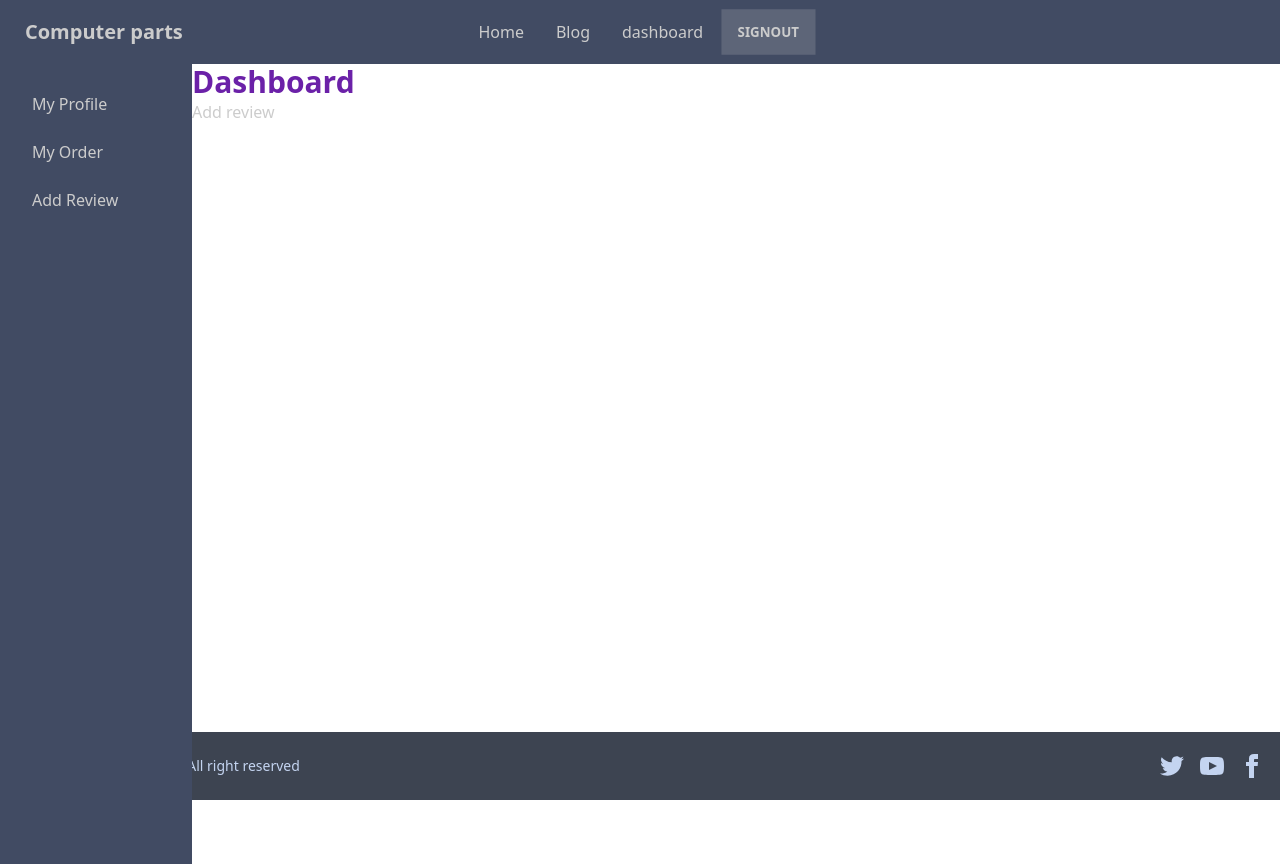
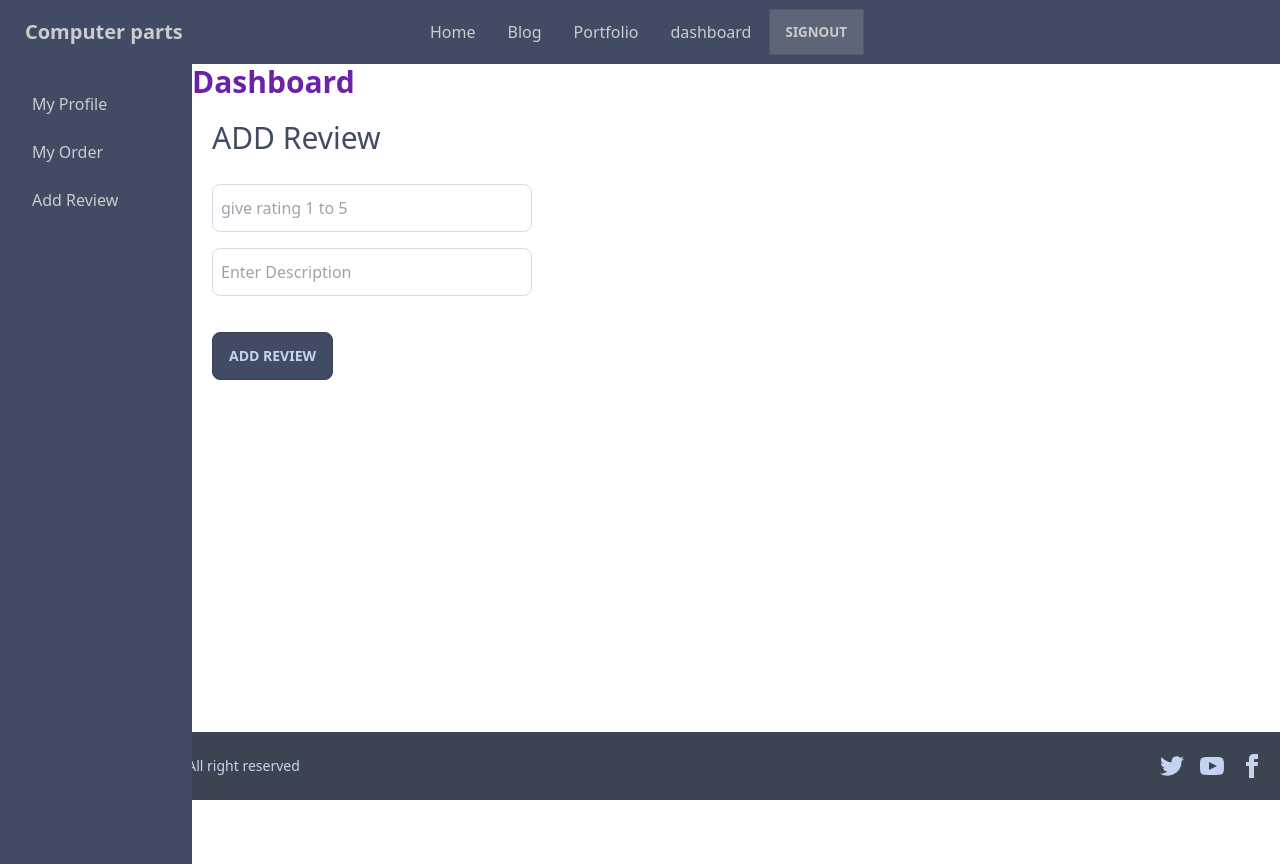
Before and after one commit to abdurraihan/computer-world-client-a12, a React (Create React App) app: page /dashboard/addreview in a window 1280 px wide. Built offline with nearby package versions, Linux system fonts and the light colour scheme; no server answers; sample sign-in values are in the browser's storage.

Commit message:
after do review

```diff
--- a/src/App.js
+++ b/src/App.js
@@ -22,10 +22,11 @@ import NotFound from './Shared/NotFound';
 import Blog from './Page/Blog/Blog';
 import MakeAdmin from './Page/Dashboard/MakeAdmin';
 import AddProducts from './Page/Dashboard/AddProducts'
+import Portfolio from './Page/Portfolio/Portfolio';
 
 function App() {
   return (
-    <div >
+    <div  >
      <Header></Header>
 
 
@@ -61,7 +62,7 @@ function App() {
 
 
 
-
+          <Route path='/portfolio' element={<Portfolio></Portfolio>}></Route>
 
        <Route path='/login' element={<Login></Login>}></Route>
        <Route path='/signup' element={<SignUp></SignUp>}></Route>
--- a/src/Page/Dashboard/AddReview.js
+++ b/src/Page/Dashboard/AddReview.js
@@ -1,10 +1,95 @@
-import React from 'react';
+
+import React, { useState }   from 'react';
+import { toast } from 'react-toastify';
 
 const AddReview = () => {
+
+    const [btnCondition , setBtnCondition] = useState(true)
+
+    const minimumReatin = 1;
+    const meximunReatin = 5;
+
+    const handleReatin = (e)=> {
+
+
+        const rating = parseInt((e.target.value));
+
+        if(rating < minimumReatin )
+        {
+            setBtnCondition(!true)
+            return toast.error(`You Can't review less then 1 `)
+        }
+
+        else if(rating > meximunReatin){
+            setBtnCondition(!true)
+            return toast.error(`You can't review more then 5 `)
+
+
+        }
+
+        else{
+            setBtnCondition(true)
+        }
+
+    }
+
+
+    const handleReview = (event) =>{
+        event.preventDefault()
+        const ratings = event.target.rating.value;
+        const description = event.target.description.value;
+
+        const review = {
+            ratings : ratings,
+            description:  description
+        }
+
+        fetch('http://localhost:5000/review',{
+            method:'POST',
+            headers:{
+                authorization: `Bearer ${localStorage.getItem('accessToken')}`
+            },
+            body: JSON.stringify(review)
+        })
+        .then(res => res.json())
+        .then(data =>{
+
+            //console.log(data)
+            if(data.insertedId){
+                return toast.success('your Review Sending...')
+            }
+
+        } )
+
+
+
+       }
+
     return (
         <div>
-            Add review
-        </div>
+
+        <h2 className='m-5 text-3xl text-primary'>ADD Review</h2>
+
+  <form onSubmit={handleReview}>
+
+   <div className='grid m-5'>
+
+
+
+      <input  type="number" name='rating'
+          placeholder="give rating 1 to 5" className="input input-bordered input-secondary w-full max-w-xs p-2 my-2" onChange={handleReatin} required />
+
+      <input type="text" name='description'
+          placeholder="Enter Description" className="input input-bordered input-secondary w-full max-w-xs p-2 my-2"  required/>
+
+
+
+   </div>
+
+      <input className='btn my-2 bg-primary m-5' disabled={!btnCondition} type="submit" value='Add Review' />
+
+  </form>
+</div>
     );
 };
 
--- a/src/Page/Home/Banar.js
+++ b/src/Page/Home/Banar.js
@@ -5,8 +5,8 @@ const Banar = () => {
         <div className="card lg:card-side bg-base-100 shadow-xl">
         <figure><img src={banar} alt="Album"/></figure>
         <div className="card-body bg-secondary text-primary font-bold">
-          <h2 className="card-title">Computer Of Parts</h2>
-          <p> Computer of parts Manufacture best Computer parts for users </p>
+          <h2 className="card-title text-5xl font-sans">Computer Of Parts</h2>
+          <p className='text-3xl font-serif'> We are Manufacture best Computer parts for users </p>
           <div className="card-actions justify-end">
 
           </div>
--- a/src/Page/Home/Home.js
+++ b/src/Page/Home/Home.js
@@ -1,12 +1,18 @@
 import React from 'react';
 import Banar from './Banar';
 import Parts from './Parts'
+import Review from './Review';
 
 const Home = () => {
     return (
-        <div>
+        <div className='hight-[2000px]'>
             <Banar></Banar>
+
             <Parts></Parts>
+
+            <Review></Review>
+
+
         </div>
 
 
--- a/src/Page/Home/Parts.js
+++ b/src/Page/Home/Parts.js
@@ -31,7 +31,7 @@ const Parts = () => {
 
 
     return (
-        <div>
+        <div className='overflow-auto '>
 
 <h2 className=' flex  justify-center font-serif text-3xl p-5 text-primary' > Parts Of Computer </h2>
 
--- /dev/null
+++ b/src/Page/Home/Review.js
@@ -0,0 +1,44 @@
+import React, { useEffect, useState } from 'react';
+import ReviewRow from './ReviewRow';
+
+const Review = () => {
+
+    const [reviews, setReviews] = useState([]);
+    useEffect(() => {
+        fetch('http://localhost:5000/review', {
+            method: 'GET',
+
+            headers: {
+
+                authorization: `Bearer ${localStorage.getItem('accessToken')}`
+
+            }
+        })
+        .then(res => res.json())
+        .then(data => setReviews(data));
+
+    }, [reviews])
+
+
+
+    return (
+        <div className='mb-24'>
+            <h2 className='text-center text-3xl font-bold'> Customer <small className='text-5xl text-orange-400 '>reviewS</small> </h2>
+
+         <div className='flex justify-center'>
+
+         <div className='grid  grid-cols-1 lg:grid-cols-3 gap-4'>
+          {
+                reviews.map(SingleReview =><ReviewRow key={SingleReview._id}
+                    SingleReview={SingleReview}
+                ></ReviewRow>)
+            }
+          </div>
+
+         </div>
+
+        </div>
+    );
+};
+
+export default Review;
--- /dev/null
+++ b/src/Page/Home/ReviewRow.js
@@ -0,0 +1,30 @@
+import React from 'react';
+
+const ReviewRow = ({SingleReview}) => {
+
+    const{ratings , description} = SingleReview;
+
+
+    return (
+        <div class="card w-96 bg-secondary shadow-xl">
+  <div class="card-body">
+  <h2 class="card-title"></h2>
+
+  <div class="rating">
+<div>
+<p className='text-2xl text-orange-400'> {ratings }</p><input type="radio" name="rating-2" class="mask mask-star-2 bg-orange-400" />
+
+</div>
+  </div>
+
+
+ <p className='text-primary'>{description}</p>
+    <div class="card-actions justify-end">
+
+        </div>
+  </div>
+</div>
+    );
+};
+
+export default ReviewRow;
--- /dev/null
+++ b/src/Page/Portfolio/Portfolio.js
@@ -0,0 +1,12 @@
+import React from 'react';
+
+const Portfolio = () => {
+    return (
+        <div>
+            this is Portfolio
+
+        </div>
+    );
+};
+
+export default Portfolio;
--- a/src/Page/Purchase/Purchase.js
+++ b/src/Page/Purchase/Purchase.js
@@ -36,6 +36,7 @@ const Purchase = () => {
 
 
    const handleQuantity = (event) =>{
+
         const inputQuantity = parseInt((event.target.value))
         if(inputQuantity < minimumQuantity)
         {
--- a/src/Shared/Header/Header.js
+++ b/src/Shared/Header/Header.js
@@ -22,6 +22,7 @@ const Header = () => {
 
     <li> <Link to='/'>Home</Link></li>
     <li> <Link to='/blog'>Blog</Link></li>
+    <li> <Link to='/portfolio'>Portfolio</Link></li>
 
     {
       user &&  <li> <Link to='/dashboard'> dashboard</Link></li>
--- a/src/Shared/NotFound.js
+++ b/src/Shared/NotFound.js
@@ -3,7 +3,7 @@ import React from 'react';
 const NotFound = () => {
     return (
         <div>
-                <h1> NotFound </h1>
+                <h1 className='text-error text-center text-3xl'> NotFound </h1>
         </div>
     );
 };
```
